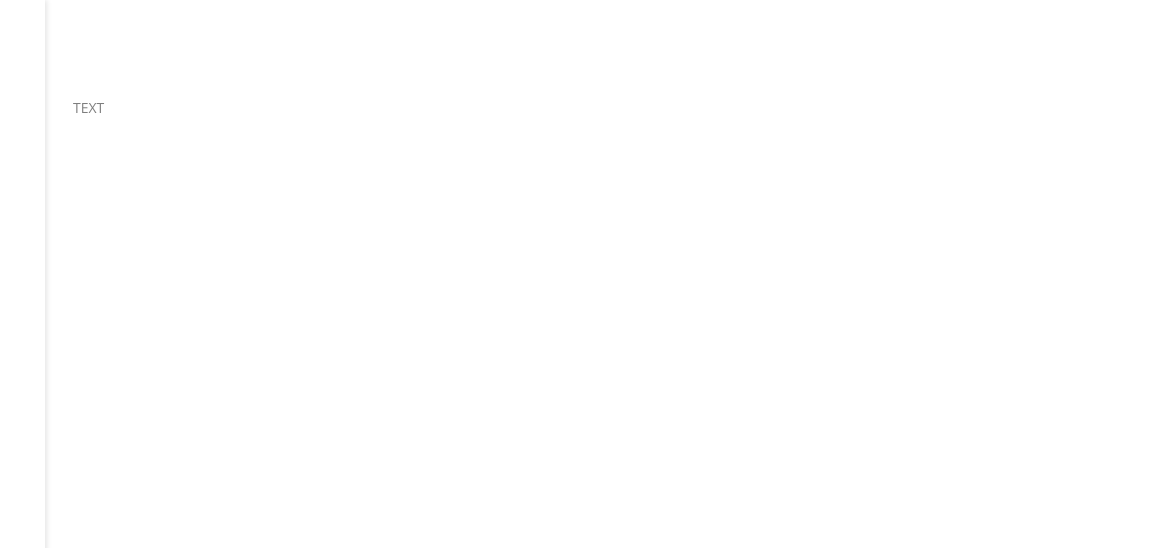
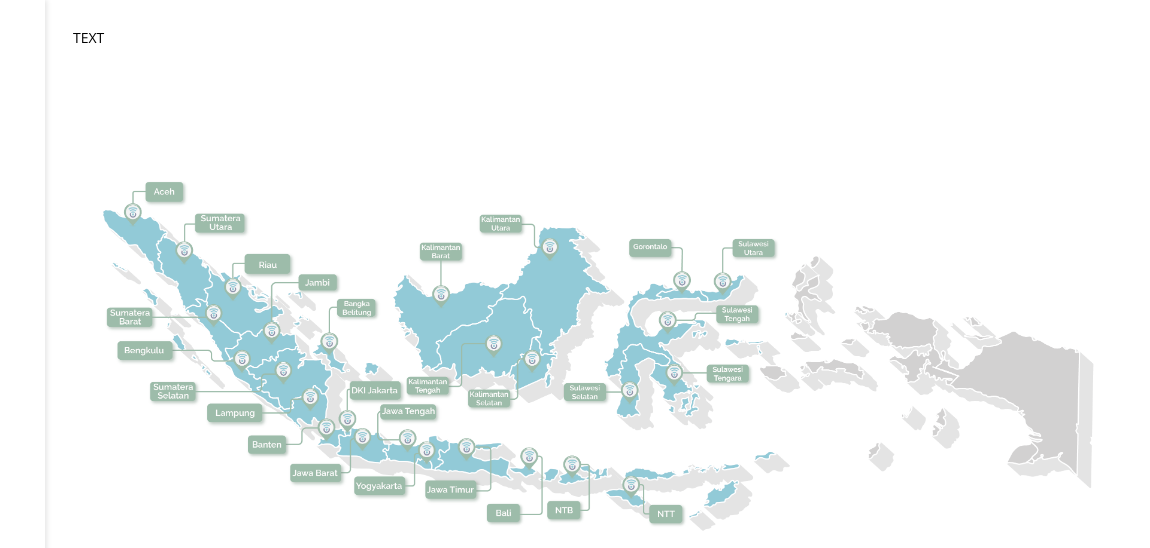
Before and after one commit to aliastopan/aliastopan.github.io, a plain HTML site: page index.html in a window 1280 px wide. Shown: the top 548 px of the page, 130-1280 px from the left. Drawn offline with nearby package versions, Linux system fonts and the light colour scheme.

Commit message:
add bg opacity option

```diff
--- a/css/style.css
+++ b/css/style.css
@@ -129,11 +129,10 @@ i{
 }
 
 .bg-home {
-    margin-top: 5rem;
-    background-position: center center;
-    background-image: url('/images/coverage.png');
+    background-image: url('/images/coverage-50.png');
     background-size: contain;
     background-repeat: no-repeat;
-    opacity: 0.5;
-    height: 50vh;
+    background-position: center bottom;
+    height: 60vh;
+    /* opacity: 0.5; */
 }
--- a/index.html
+++ b/index.html
@@ -47,8 +47,8 @@
             </li>
         </ul>
     </nav>
-    <main>
-        <div class="container bg-home">
+    <main class="bg-home">
+        <div>
             TEXT
         </div>
     </main>
```
Also changed, not shown: images/coverage-40.png (added), images/coverage-50.png (added), images/coverage-60.png (added), images/coverage-75.png (added), images/coverage.png (renamed from images/converage.png).
